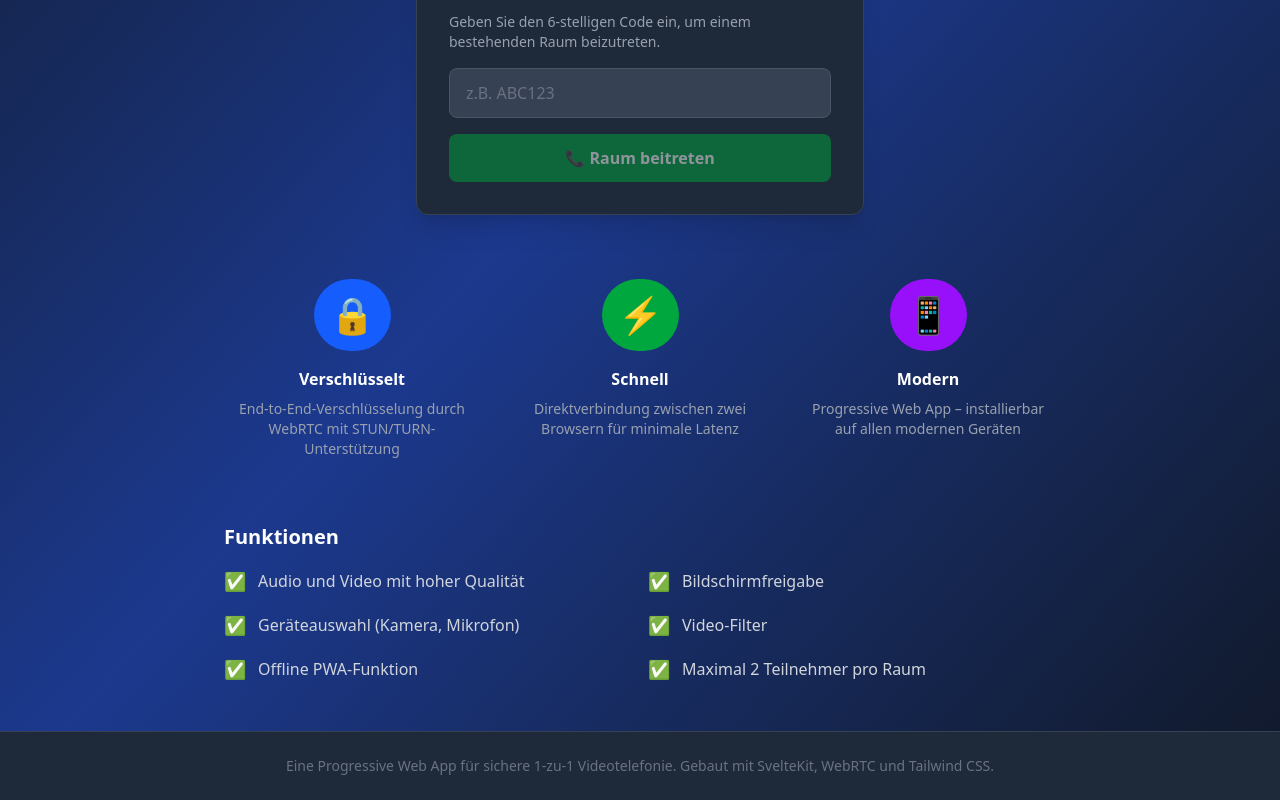
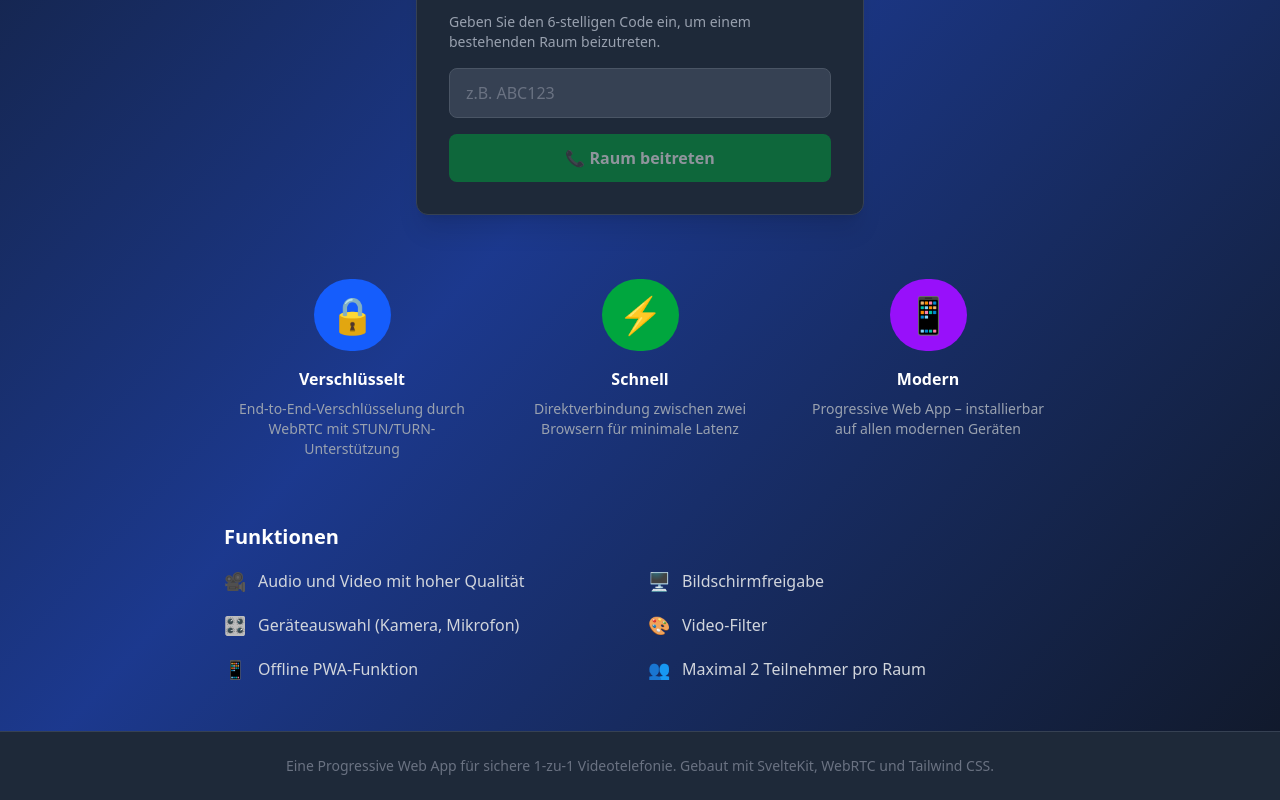
Before and after one commit to ajssal20/videocall, a SvelteKit app: page / in a window 1280 px wide. Shown: the part 618-1418 px from the top of the page. Built offline with nearby package versions, Linux system fonts and the light colour scheme.

Commit message:
Remove checkmarks and update UI icons for better visual feedback

```diff
--- a/src/lib/components/CallControls.svelte
+++ b/src/lib/components/CallControls.svelte
@@ -150,7 +150,7 @@
 	<!-- Zusätzliche Info -->
 	<div class="mt-2 text-sm text-gray-300">
 		{#if $callStore.connectionState === 'connected'}
-			<p>✅ Verbunden</p>
+			<p>🔗 Verbunden</p>
 		{:else if $callStore.connectionState === 'joining'}
 			<p>⏳ Verbindung wird aufgebaut...</p>
 		{:else}
--- a/src/routes/+page.svelte
+++ b/src/routes/+page.svelte
@@ -81,27 +81,27 @@
 			<h3 class="text-xl font-bold text-white">Funktionen</h3>
 			<ul class="grid gap-4 sm:grid-cols-2">
 				<li class="flex items-center gap-3 text-gray-300">
-					<span class="text-lg">✅</span>
+					<span class="text-lg">🎥</span>
 					<span>Audio und Video mit hoher Qualität</span>
 				</li>
 				<li class="flex items-center gap-3 text-gray-300">
-					<span class="text-lg">✅</span>
+					<span class="text-lg">🖥️</span>
 					<span>Bildschirmfreigabe</span>
 				</li>
 				<li class="flex items-center gap-3 text-gray-300">
-					<span class="text-lg">✅</span>
+					<span class="text-lg">🎛️</span>
 					<span>Geräteauswahl (Kamera, Mikrofon)</span>
 				</li>
 				<li class="flex items-center gap-3 text-gray-300">
-					<span class="text-lg">✅</span>
+					<span class="text-lg">🎨</span>
 					<span>Video-Filter</span>
 				</li>
 				<li class="flex items-center gap-3 text-gray-300">
-					<span class="text-lg">✅</span>
+					<span class="text-lg">📱</span>
 					<span>Offline PWA-Funktion</span>
 				</li>
 				<li class="flex items-center gap-3 text-gray-300">
-					<span class="text-lg">✅</span>
+					<span class="text-lg">👥</span>
 					<span>Maximal 2 Teilnehmer pro Raum</span>
 				</li>
 			</ul>
--- a/src/routes/room/[code]/+page.svelte
+++ b/src/routes/room/[code]/+page.svelte
@@ -228,7 +228,7 @@
 
 	function copyRoomCodeToClipboard() {
 		navigator.clipboard.writeText(roomCode).then(() => {
-			copyStatusCode = '✅ Code kopiert!';
+			copyStatusCode = '📋 Code kopiert!';
 			setTimeout(() => {
 				copyStatusCode = '';
 			}, 2000);
@@ -313,10 +313,10 @@
 					<div class="rounded-lg bg-gray-800 p-4 text-xs text-gray-400">
 						<p class="mb-2 font-semibold text-gray-100">Hinweise</p>
 						<ul class="space-y-1">
-							<li>✅ Teilen Sie den Code mit Ihrem Gesprächspartner</li>
-							<li>✅ Maximal 2 Personen pro Raum</li>
-							<li>✅ Video-/Audio-Quellen wechselbar</li>
-							<li>✅ Bildschirmfreigabe möglich</li>
+							<li>📤 Teilen Sie den Code mit Ihrem Gesprächspartner</li>
+							<li>👥 Maximal 2 Personen pro Raum</li>
+							<li>🔄 Video-/Audio-Quellen wechselbar</li>
+							<li>🖥️ Bildschirmfreigabe möglich</li>
 						</ul>
 					</div>
 				</div>
```
